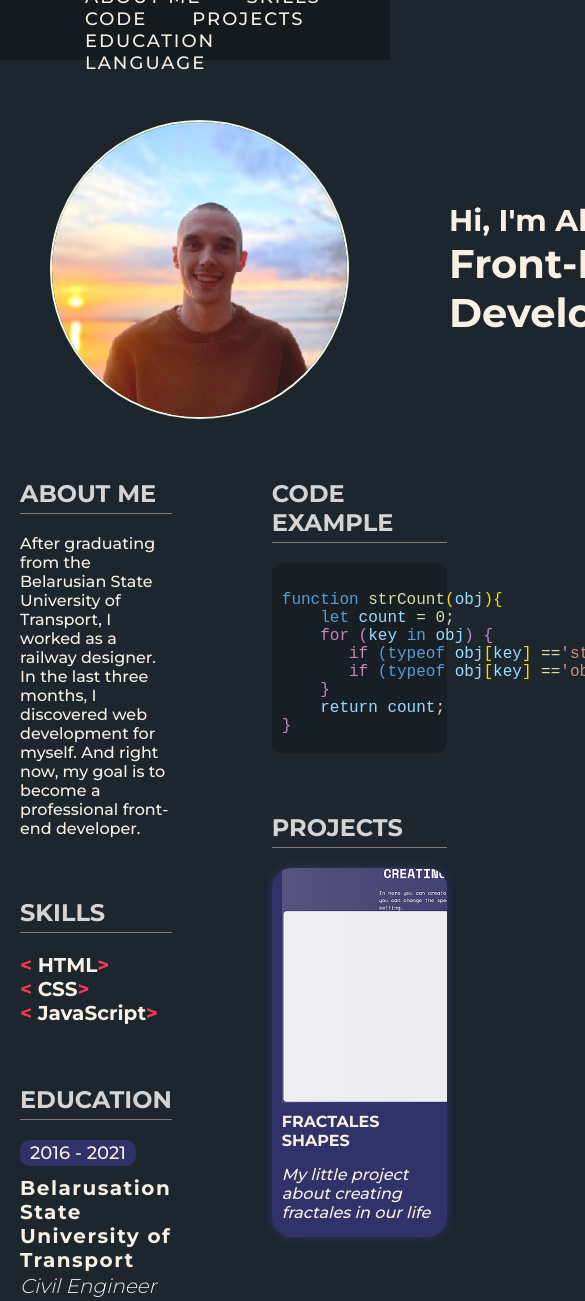
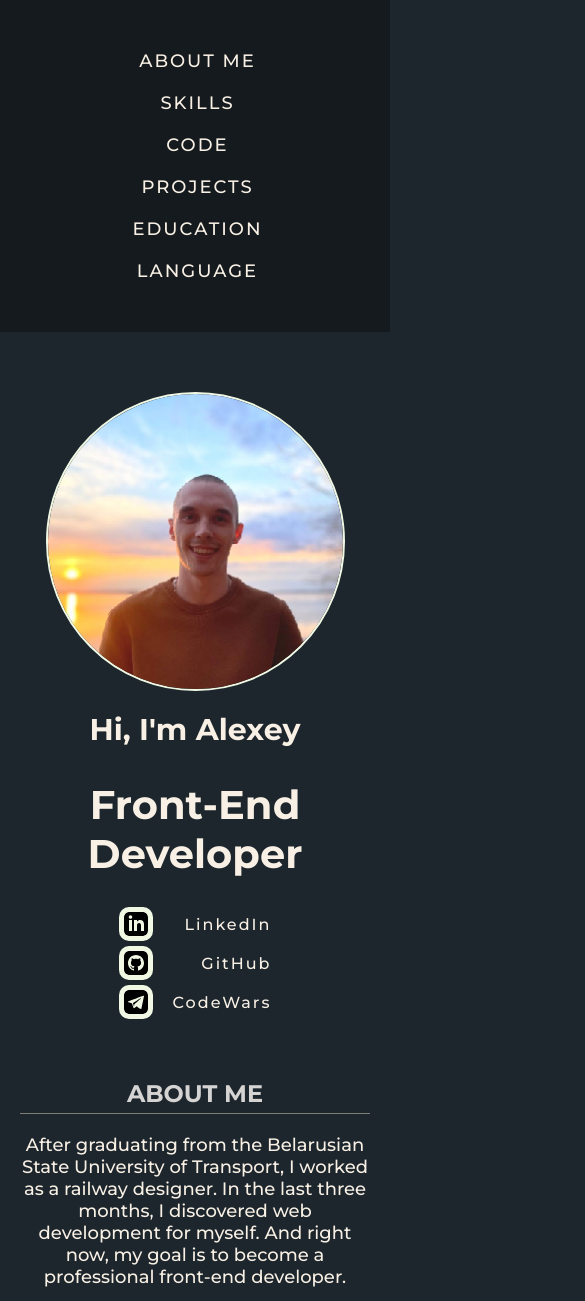
Before and after one commit to LineCoran/rsschool-cv_stage0, a plain HTML site: page index.html in a window 390 px wide. Shown: the top 1301 px of the page, 585 px wide, since content can reach past the window. Drawn offline with Linux system fonts and the light colour scheme.

Commit message:
feat: add adaptive

```diff
--- a/style.css
+++ b/style.css
@@ -47,6 +47,7 @@ body {
     padding: 0px 50px;
 
     background-color: #151a1e;
+    transition: .2s linear;
 }
 
 .nav_list {
@@ -163,12 +164,13 @@ body {
 .section_inner {
     margin-bottom: 60px;
 
-    font-size: 16px;
+    font-size: 20px;
 }
 
 
 /* ===== Code Example ==== */
 pre {
+    font-size: 16px;
     padding: 10px 20px 0px 10px;
     border-radius: 10px;
     background-color: rgba(0, 0, 0, .2);
@@ -347,3 +349,107 @@ pre {
     background-color: #f8f0e4;
 }
 /* ===== Footer END ==== */
+
+/* Adaptive */
+
+@media (max-width: 1240px){
+    .profile {
+        flex-direction: column;
+    }
+    .profile_user {
+        flex-direction: column;
+    }
+
+    .information {
+        justify-content: center;
+        flex-wrap: wrap;
+    }
+
+    .information_inner {
+        width: 100%;
+    }
+
+    .user_avatar {
+        margin-right: 0;
+        margin-bottom: 20px;
+    }
+
+    .user_family {
+       margin: 32px 0 24px;
+    }
+
+    section{
+        align-items: center;
+        text-align: center;
+    }
+
+    .section_inner {
+        font-size: 18px;
+        margin-bottom: 24px;
+    }
+
+    #left {
+        margin-right: 0px;
+    }
+
+    pre {
+        font-size: 12px;
+        text-align: start;
+        overflow: scroll;
+    }
+
+    .education_year {
+        margin: 10px auto;
+
+    }
+}
+
+@media (max-width: 1200px){
+
+    .container {
+        margin: 0 auto;
+        max-width: 700px;
+    }
+    .header {
+        height: 100%;
+        padding: 40px 0;
+    }
+    .nav_list {
+        display: flex;
+        flex-direction: column;
+        justify-content: center;
+        align-items: center;
+    }
+    .nav_item {
+        margin: 10px 0px;
+    }
+    .nav_link {
+        font-size: 18px;
+        margin-left: 5px;
+    }
+}
+
+@media (max-width: 700px) {
+
+    .footer {
+        height: 100%;
+    }
+    .footer-inner {
+        flex-direction: column;
+        text-align: center;
+    }
+
+    .footer-inner_copyright {
+        margin: 10px 0;
+
+        font-size: 14px;
+    }
+
+    .footer-inner_contact-links {
+        margin-bottom: 15px;
+    }
+
+    .contact-links_item {
+        font-size: 14px;
+    }
+}
```
